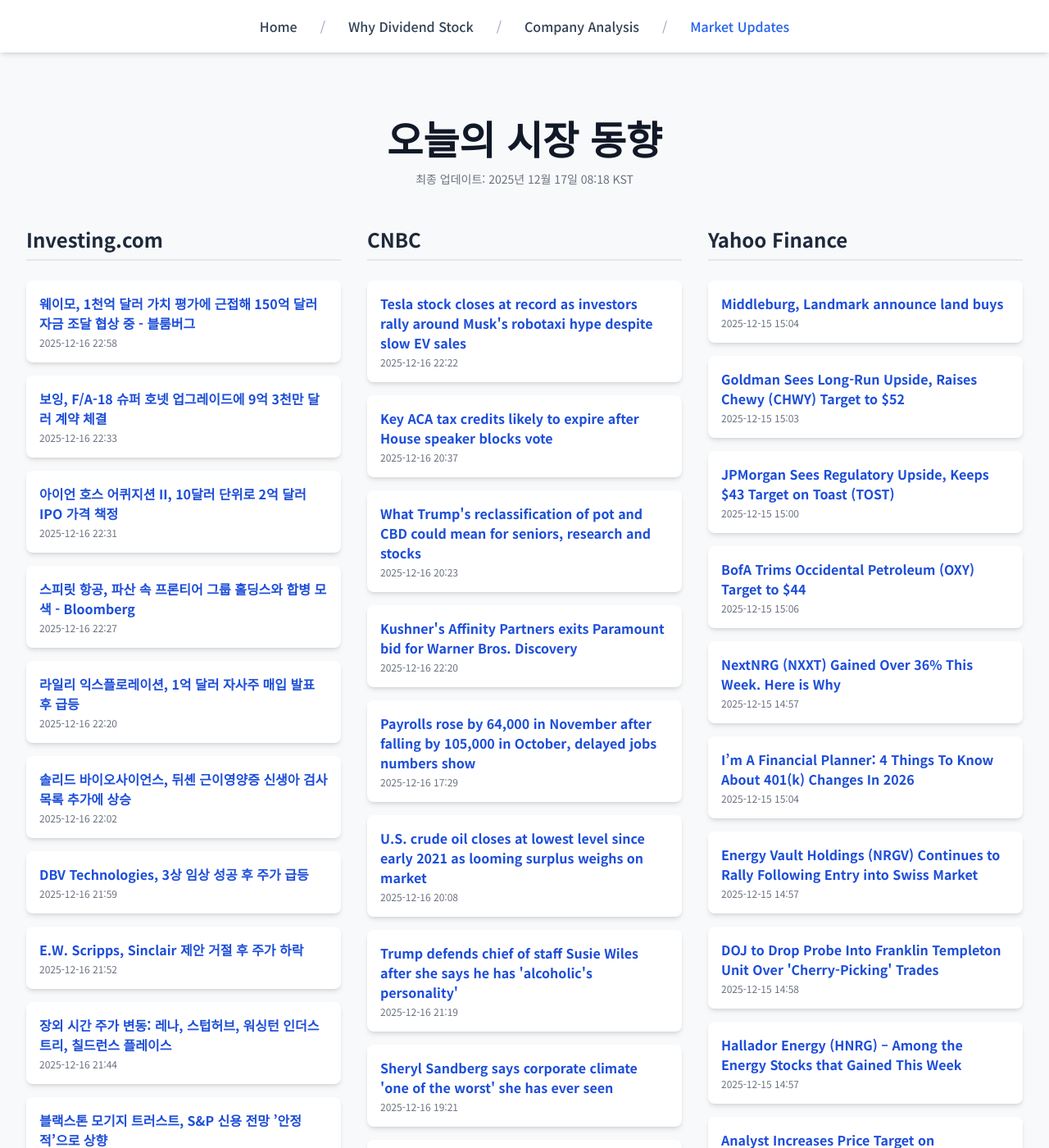
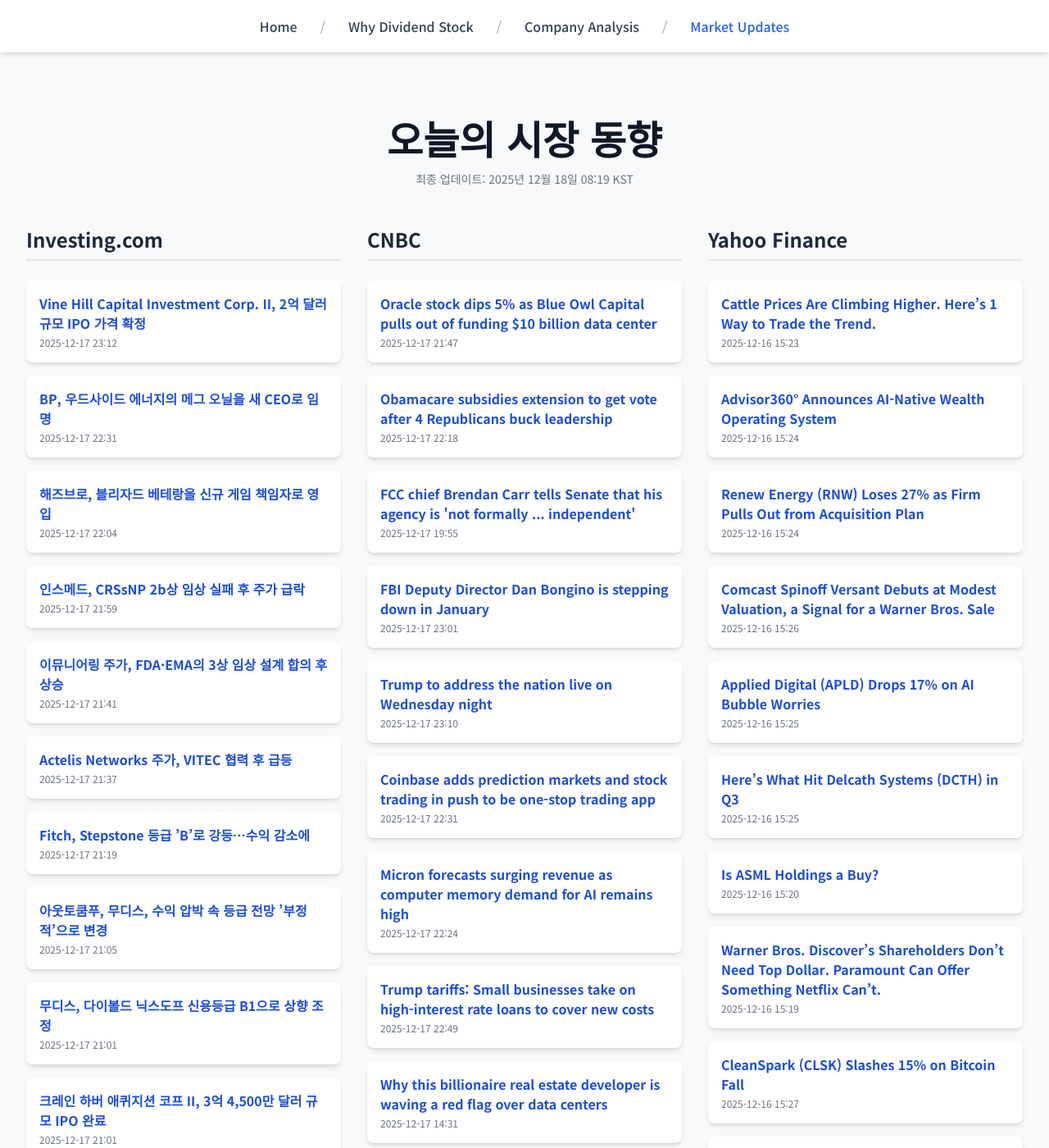
Before and after one commit to Kay-Hwang/my-company-analysis, a Jekyll site: the page built from market-updates.html, in a window 1280 px wide and 1400 px high. Shown: the whole window at 82% size. Built offline with Jekyll 4.4.1, drawn with Linux system fonts in a browser that asks for light colours; nearby versions of some CDN libraries; a script that is not in the unit is left out; some of the changed text lies outside the part shown.

Commit message:
Update daily data

```diff
--- a/_data/latest_data.json
+++ b/_data/latest_data.json
@@ -1,190 +1,190 @@
 {
-  "lastUpdated": "2025년 12월 17일 08:18 KST",
+  "lastUpdated": "2025년 12월 18일 08:19 KST",
   "news": {
     "investing": [
       {
-        "title": "웨이모, 1천억 달러 가치 평가에 근접해 150억 달러 자금 조달 협상 중 - 블룸버그",
-        "link": "https://kr.investing.com/news/stock-market-news/article-1757741",
-        "pubDate": "2025-12-16 22:58:42",
-        "summary": "웨이모, 1천억 달러 가치 평가에 근접해 150억 달러 자금 조달 협상 중 - 블룸버그"
+        "title": "Vine Hill Capital Investment Corp. II, 2억 달러 규모 IPO 가격 확정",
+        "link": "https://kr.investing.com/news/stock-market-news/article-432SI-1759531",
+        "pubDate": "2025-12-17 23:12:05",
+        "summary": "Vine Hill Capital Investment Corp. II, 2억 달러 규모 IPO 가격 확정"
       },
       {
-        "title": "보잉, F/A-18 슈퍼 호넷 업그레이드에 9억 3천만 달러 계약 체결",
-        "link": "https://kr.investing.com/news/stock-market-news/article-93CH-1757714",
-        "pubDate": "2025-12-16 22:33:05",
-        "summary": "보잉, F/A-18 슈퍼 호넷 업그레이드에 9억 3천만 달러 계약 체결"
+        "title": "BP, 우드사이드 에너지의 메그 오닐을 새 CEO로 임명",
+        "link": "https://kr.investing.com/news/stock-market-news/article-1759481",
+        "pubDate": "2025-12-17 22:31:15",
+        "summary": "BP, 우드사이드 에너지의 메그 오닐을 새 CEO로 임명"
       },
       {
-        "title": "아이언 호스 어퀴지션 II, 10달러 단위로 2억 달러 IPO 가격 책정",
-        "link": "https://kr.investing.com/news/stock-market-news/article-432SI-1757711",
-        "pubDate": "2025-12-16 22:31:13",
-        "summary": "아이언 호스 어퀴지션 II, 10달러 단위로 2억 달러 IPO 가격 책정"
+        "title": "해즈브로, 블리자드 베테랑을 신규 게임 책임자로 영입",
+        "link": "https://kr.investing.com/news/stock-market-news/article-93CH-1759445",
+        "pubDate": "2025-12-17 22:04:47",
+        "summary": "해즈브로, 블리자드 베테랑을 신규 게임 책임자로 영입"
       },
       {
-        "title": "스피릿 항공, 파산 속 프론티어 그룹 홀딩스와 합병 모색 - Bloomberg",
-        "link": "https://kr.investing.com/news/stock-market-news/article-93CH-1757707",
-        "pubDate": "2025-12-16 22:27:54",
-        "summary": "스피릿 항공, 파산 속 프론티어 그룹 홀딩스와 합병 모색 - Bloomberg"
+        "title": "인스메드, CRSsNP 2b상 임상 실패 후 주가 급락",
+        "link": "https://kr.investing.com/news/stock-market-news/article-93CH-1759430",
+        "pubDate": "2025-12-17 21:59:46",
+        "summary": "인스메드, CRSsNP 2b상 임상 실패 후 주가 급락"
       },
       {
-        "title": "라일리 익스플로레이션, 1억 달러 자사주 매입 발표 후 급등",
-        "link": "https://kr.investing.com/news/stock-market-news/article-93CH-1757704",
-        "pubDate": "2025-12-16 22:20:51",
-        "summary": "라일리 익스플로레이션, 1억 달러 자사주 매입 발표 후 급등"
+        "title": "이뮤니어링 주가, FDA·EMA의 3상 임상 설계 합의 후 상승",
+        "link": "https://kr.investing.com/news/stock-market-news/article-93CH-1759409",
+        "pubDate": "2025-12-17 21:41:52",
+        "summary": "이뮤니어링 주가, FDA·EMA의 3상 임상 설계 합의 후 상승"
       },
       {
-        "title": "솔리드 바이오사이언스, 뒤셴 근이영양증 신생아 검사 목록 추가에 상승",
-        "link": "https://kr.investing.com/news/stock-market-news/article-93CH-1757679",
-        "pubDate": "2025-12-16 22:02:52",
-        "summary": "솔리드 바이오사이언스, 뒤셴 근이영양증 신생아 검사 목록 추가에 상승"
+        "title": "Actelis Networks 주가, VITEC 협력 후 급등",
+        "link": "https://kr.investing.com/news/stock-market-news/article-93CH-1759394",
+        "pubDate": "2025-12-17 21:37:29",
+        "summary": "Actelis Networks 주가, VITEC 협력 후 급등"
       },
       {
-        "title": "DBV Technologies, 3상 임상 성공 후 주가 급등",
-        "link": "https://kr.investing.com/news/stock-market-news/article-93CH-1757675",
-        "pubDate": "2025-12-16 21:59:48",
-        "summary": "DBV Technologies, 3상 임상 성공 후 주가 급등"
+        "title": "Fitch, Stepstone 등급 ’B’로 강등…수익 감소에",
+        "link": "https://kr.investing.com/news/stock-market-news/article-93CH-1759354",
+        "pubDate": "2025-12-17 21:19:31",
+        "summary": "Fitch, Stepstone 등급 ’B’로 강등…수익 감소에"
       },
       {
-        "title": "E.W. Scripps, Sinclair 제안 거절 후 주가 하락",
-        "link": "https://kr.investing.com/news/stock-market-news/article-93CH-1757668",
-        "pubDate": "2025-12-16 21:52:25",
-        "summary": "E.W. Scripps, Sinclair 제안 거절 후 주가 하락"
+        "title": "아웃토쿰푸, 무디스, 수익 압박 속 등급 전망 ’부정적’으로 변경",
+        "link": "https://kr.investing.com/news/stock-market-news/article-93CH-1759296",
+        "pubDate": "2025-12-17 21:05:41",
+        "summary": "아웃토쿰푸, 무디스, 수익 압박 속 등급 전망 ’부정적’으로 변경"
       },
       {
-        "title": "장외 시간 주가 변동: 레나, 스텁허브, 워싱턴 인더스트리, 칠드런스 플레이스",
-        "link": "https://kr.investing.com/news/stock-market-news/article-432SI-1757659",
-        "pubDate": "2025-12-16 21:44:03",
-        "summary": "장외 시간 주가 변동: 레나, 스텁허브, 워싱턴 인더스트리, 칠드런스 플레이스"
+        "title": "무디스, 다이볼드 닉스도프 신용등급 B1으로 상향 조정",
+        "link": "https://kr.investing.com/news/stock-market-news/article-93CH-1759286",
+        "pubDate": "2025-12-17 21:01:29",
+        "summary": "무디스, 다이볼드 닉스도프 신용등급 B1으로 상향 조정"
       },
       {
-        "title": "블랙스톤 모기지 트러스트, S&P 신용 전망 ’안정적’으로 상향",
-        "link": "https://kr.investing.com/news/stock-market-news/article-93CH-1757657",
-        "pubDate": "2025-12-16 21:42:42",
-        "summary": "블랙스톤 모기지 트러스트, S&P 신용 전망 ’안정적’으로 상향"
+        "title": "크레인 하버 애퀴지션 코프 II, 3억 4,500만 달러 규모 IPO 완료",
+        "link": "https://kr.investing.com/news/stock-market-news/article-432SI-1759289",
+        "pubDate": "2025-12-17 21:01:17",
+        "summary": "크레인 하버 애퀴지션 코프 II, 3억 4,500만 달러 규모 IPO 완료"
       }
     ],
     "cnbc": [
       {
-        "title": "Tesla stock closes at record as investors rally around Musk's robotaxi hype despite slow EV sales",
-        "link": "https://www.cnbc.com/2025/12/16/tesla-stock-hits-record-on-robotaxi-hype-despite-drop-in-ev-sales.html",
-        "pubDate": "Tue, 16 Dec 2025 22:22:31 GMT",
-        "summary": "Wall Street's bullishness on Tesla has returned after the stock had its worst performance since 2022 in the first quarter of the year."
+        "title": "Oracle stock dips 5% as Blue Owl Capital pulls out of funding $10 billion data center",
+        "link": "https://www.cnbc.com/2025/12/17/oracle-stock-blue-owl-michigan-data-center.html",
+        "pubDate": "Wed, 17 Dec 2025 21:47:26 GMT",
+        "summary": "The cloud company later said the project was moving forward and \"on schedule,\" but that Blue Owl was not part of equity talks."
       },
       {
-        "title": "Key ACA tax credits likely to expire after House speaker blocks vote",
-        "link": "https://www.cnbc.com/2025/12/16/aca-tax-credits-house-johnson.html",
-        "pubDate": "Tue, 16 Dec 2025 20:37:47 GMT",
-        "summary": "Democrats in the House back a last-ditch effort to extend Obamacare subsidies, which relies on a tactic recently used for the Jeffrey Epstein files bill."
+        "title": "Obamacare subsidies extension to get vote after 4 Republicans buck leadership",
+        "link": "https://www.cnbc.com/2025/12/17/johnson-aca-republicans-health.html",
+        "pubDate": "Wed, 17 Dec 2025 22:18:23 GMT",
+        "summary": "Millions of Americans will face much higher health insurance premiums in 2026 if Congress does not extend boosted subsidies for Obamacare plans."
       },
       {
-        "title": "What Trump's reclassification of pot and CBD could mean for seniors, research and stocks",
-        "link": "https://www.cnbc.com/2025/12/16/trump-medicare-pot-seniors-marijuana-reclassification.html",
-        "pubDate": "Tue, 16 Dec 2025 20:23:53 GMT",
-        "summary": "Reclassification to a Schedule III drug and possible Medicare coverage for pot could unlock new investment from pharmaceutical companies."
+        "title": "FCC chief Brendan Carr tells Senate that his agency is 'not formally ... independent'",
+        "link": "https://www.cnbc.com/2025/12/17/fcc-carr-senate-jimmy-kimmel-kirk.html",
+        "pubDate": "Wed, 17 Dec 2025 19:55:29 GMT",
+        "summary": "FCC chairman Brendan Carr testified to a congressional committee for the first time since ABC suspended Jimmy Kimmel's show following a Carr threat."
       },
       {
-        "title": "Kushner's Affinity Partners exits Paramount bid for Warner Bros. Discovery",
-        "link": "https://www.cnbc.com/2025/12/16/kushner-affinity-paramount-wbd-netflix.html",
-        "pubDate": "Tue, 16 Dec 2025 22:20:54 GMT",
-        "summary": "WBD agreed to sell its film studio and streaming service HBO Max to Netflix,  and plans to spin out Discovery Global, with its TV networks such as CNN and TNT."
+        "title": "FBI Deputy Director Dan Bongino is stepping down in January",
+        "link": "https://www.cnbc.com/2025/12/17/fbi-dan-bongino-steps-down-epstein-jan-6.html",
+        "pubDate": "Wed, 17 Dec 2025 23:01:34 GMT",
+        "summary": "Bongino had been selected by President Donald Trump for the high-profile law enforcement job despite him having no prior FBI experience."
       },
       {
-        "title": "Payrolls rose by 64,000 in November after falling by 105,000 in October, delayed jobs numbers show",
-        "link": "https://www.cnbc.com/2025/12/16/jobs-report-november-2025-.html",
-        "pubDate": "Tue, 16 Dec 2025 17:29:04 GMT",
-        "summary": "Nonfarm payrolls were expected to increase by 45,000 in November as the unemployment rate rose to 4.5%."
+        "title": "Trump to address the nation live on Wednesday night",
+        "link": "https://www.cnbc.com/2025/12/17/watch-trump-white-house-address.html",
+        "pubDate": "Wed, 17 Dec 2025 23:10:27 GMT",
+        "summary": "President Trump will address the nation Wednesday as his approval ratings are dipping according to several polls."
       },
       {
-        "title": "U.S. crude oil closes at lowest level since early 2021 as looming surplus weighs on market",
-        "link": "https://www.cnbc.com/2025/12/16/crude-oil-prices-today.html",
-        "pubDate": "Tue, 16 Dec 2025 20:08:45 GMT",
-        "summary": "The oil market is under pressure as OPEC+ members have rapidly ramped up production and the U.S. pushes Ukraine to accept a peace agreement with Russia."
+        "title": "Coinbase adds prediction markets and stock trading in push to be one-stop trading app",
+        "link": "https://www.cnbc.com/2025/12/17/coinbase-prediction-markets-stock-trading-stablecoins.html",
+        "pubDate": "Wed, 17 Dec 2025 22:31:58 GMT",
+        "summary": "Coinbase is expanding into stocks, advanced trading, prediction markets, and new tools for businesses, developers, and automated financial guidance."
       },
       {
-        "title": "Trump defends chief of staff Susie Wiles after she says he has 'alcoholic's personality'",
-        "link": "https://www.cnbc.com/2025/12/16/trump-susie-wiles-lawsuits-epstein-musk.html",
-        "pubDate": "Tue, 16 Dec 2025 21:19:24 GMT",
-        "summary": "Wiles, in the rare, candid interviews, described Trump's \"reciprocal\" tariff policy as \"so much thinking out loud.\""
+        "title": "Micron forecasts surging revenue as computer memory demand for AI remains high",
+        "link": "https://www.cnbc.com/2025/12/17/micron-q1-earnings-forecast-memory-demand-ai.html",
+        "pubDate": "Wed, 17 Dec 2025 22:24:56 GMT",
+        "summary": "The high demand for memory has driven Micron shares higher and they are up 168% in 2025."
       },
       {
-        "title": "Sheryl Sandberg says corporate climate 'one of the worst' she has ever seen",
-        "link": "https://www.cnbc.com/2025/12/16/sheryl-sandberg-corporate-culture-women-careers-opportunities.html",
-        "pubDate": "Tue, 16 Dec 2025 19:21:04 GMT",
-        "summary": "Sheryl Sandberg says corporate climate is 'one of the worst' ever and there is no excuse for companies to backslide on efforts to level career playing field."
+        "title": "Trump tariffs: Small businesses take on high-interest rate loans to cover new costs",
+        "link": "https://www.cnbc.com/2025/12/17/trump-trade-tariffs-business-loans.html",
+        "pubDate": "Wed, 17 Dec 2025 22:49:03 GMT",
+        "summary": "Even if the Supreme Court rules Trump tariffs are illegal, high interest rates and fees on predatory loans are leaving some businesses facing years of debt."
       },
       {
-        "title": "Birkin bag prices are sinking at auction despite high-profile sales",
-        "link": "https://www.cnbc.com/2025/12/16/birkin-bag-prices-sink-auction.html",
-        "pubDate": "Tue, 16 Dec 2025 17:53:06 GMT",
-        "summary": "Luxury experts say aspirational luxury consumers are facing new pressures from inflation and a slowing job market, meaning fewer Birkin buyers at auction."
+        "title": "Why this billionaire real estate developer is waving a red flag over data centers",
+        "link": "https://www.cnbc.com/2025/12/17/billionaire-real-estate-developer-red-flag-data-centers.html",
+        "pubDate": "Wed, 17 Dec 2025 14:31:41 GMT",
+        "summary": "While big players such as Blackstone, KKR and Bain Capital are buying in, Fernando de Leon, founder of Leon Capital Group, said he is sitting out."
       },
       {
-        "title": "Why China’s young are flocking to government jobs in record numbers",
-        "link": "https://www.cnbc.com/2025/12/17/china-youth-unemployment-civil-service-jobs-economy-slowdown.html",
-        "pubDate": "Tue, 16 Dec 2025 22:59:31 GMT",
-        "summary": "China's educated youth lower their ambitions to find security and better work-life balance in government jobs."
+        "title": "Travelers say these are the best U.S. airlines for on-time flights, customer satisfaction and more",
+        "link": "https://www.cnbc.com/2025/12/17/new-survey-travelers-say-these-are-the-best-us-airlines.html",
+        "pubDate": "Wed, 17 Dec 2025 17:50:49 GMT",
+        "summary": "AirHelp ranked the best U.S. airlines based on on-time performance, customers' opinions and claim processing."
       }
     ],
     "yahoo": [
       {
-        "title": "Middleburg, Landmark announce land buys",
-        "link": "https://finance.yahoo.com/news/middleburg-landmark-announce-land-buys-150402213.html",
-        "pubDate": "2025-12-15T15:04:02Z",
-        "summary": "Middleburg, Landmark announce land buys"
+        "title": "Cattle Prices Are Climbing Higher. Here’s 1 Way to Trade the Trend.",
+        "link": "https://finance.yahoo.com/news/cattle-prices-climbing-higher-1-152321688.html",
+        "pubDate": "2025-12-16T15:23:21Z",
+        "summary": "Cattle Prices Are Climbing Higher. Here’s 1 Way to Trade the Trend."
       },
       {
-        "title": "Goldman Sees Long-Run Upside, Raises Chewy (CHWY) Target to $52",
-        "link": "https://finance.yahoo.com/news/goldman-sees-long-run-upside-150303261.html",
-        "pubDate": "2025-12-15T15:03:03Z",
-        "summary": "Goldman Sees Long-Run Upside, Raises Chewy (CHWY) Target to $52"
+        "title": "Advisor360° Announces AI-Native Wealth Operating System",
+        "link": "https://finance.yahoo.com/news/advisor360-announces-ai-native-wealth-152444471.html",
+        "pubDate": "2025-12-16T15:24:44Z",
+        "summary": "Advisor360° Announces AI-Native Wealth Operating System"
       },
       {
-        "title": "JPMorgan Sees Regulatory Upside, Keeps $43 Target on Toast (TOST)",
-        "link": "https://finance.yahoo.com/news/jpmorgan-sees-regulatory-upside-keeps-150021752.html",
-        "pubDate": "2025-12-15T15:00:21Z",
-        "summary": "JPMorgan Sees Regulatory Upside, Keeps $43 Target on Toast (TOST)"
+        "title": "Renew Energy (RNW) Loses 27% as Firm Pulls Out from Acquisition Plan",
+        "link": "https://finance.yahoo.com/news/renew-energy-rnw-loses-27-152451199.html",
+        "pubDate": "2025-12-16T15:24:51Z",
+        "summary": "Renew Energy (RNW) Loses 27% as Firm Pulls Out from Acquisition Plan"
       },
       {
-        "title": "BofA Trims Occidental Petroleum (OXY) Target to $44",
-        "link": "https://finance.yahoo.com/news/bofa-trims-occidental-petroleum-oxy-150642790.html",
-        "pubDate": "2025-12-15T15:06:42Z",
-        "summary": "BofA Trims Occidental Petroleum (OXY) Target to $44"
+        "title": "Comcast Spinoff Versant Debuts at Modest Valuation, a Signal for a Warner Bros. Sale",
+        "link": "https://www.barrons.com/articles/versant-low-valuation-warner-bros-0277522e?siteid=yhoof2&yptr=yahoo",
+        "pubDate": "2025-12-16T15:26:00Z",
+        "summary": "Comcast Spinoff Versant Debuts at Modest Valuation, a Signal for a Warner Bros. Sale"
       },
       {
-        "title": "NextNRG (NXXT) Gained Over 36% This Week. Here is Why",
-        "link": "https://finance.yahoo.com/news/nextnrg-nxxt-gained-over-36-145744209.html",
-        "pubDate": "2025-12-15T14:57:44Z",
-        "summary": "NextNRG (NXXT) Gained Over 36% This Week. Here is Why"
+        "title": "Applied Digital (APLD) Drops 17% on AI Bubble Worries",
+        "link": "https://finance.yahoo.com/news/applied-digital-apld-drops-17-152556539.html",
+        "pubDate": "2025-12-16T15:25:56Z",
+        "summary": "Applied Digital (APLD) Drops 17% on AI Bubble Worries"
       },
       {
-        "title": "I’m A Financial Planner: 4 Things To Know About 401(k) Changes In 2026",
-        "link": "https://finance.yahoo.com/news/m-financial-planner-4-things-150405188.html",
-        "pubDate": "2025-12-15T15:04:05Z",
-        "summary": "I’m A Financial Planner: 4 Things To Know About 401(k) Changes In 2026"
+        "title": "Here’s What Hit Delcath Systems (DCTH) in Q3",
+        "link": "https://finance.yahoo.com/news/hit-delcath-systems-dcth-q3-152546739.html",
+        "pubDate": "2025-12-16T15:25:46Z",
+        "summary": "Here’s What Hit Delcath Systems (DCTH) in Q3"
       },
       {
-        "title": "Energy Vault Holdings (NRGV) Continues to Rally Following Entry into Swiss Market",
-        "link": "https://finance.yahoo.com/news/energy-vault-holdings-nrgv-continues-145745510.html",
-        "pubDate": "2025-12-15T14:57:45Z",
-        "summary": "Energy Vault Holdings (NRGV) Continues to Rally Following Entry into Swiss Market"
+        "title": "Is ASML Holdings a Buy?",
+        "link": "https://finance.yahoo.com/news/asml-holdings-buy-152000964.html",
+        "pubDate": "2025-12-16T15:20:00Z",
+        "summary": "Is ASML Holdings a Buy?"
       },
       {
-        "title": "DOJ to Drop Probe Into Franklin Templeton Unit Over 'Cherry-Picking' Trades",
-        "link": "https://www.wsj.com/livecoverage/stock-market-today-dow-sp-500-nasdaq-12-15-2025/card/doj-to-close-wamco-investigation-without-filing-charges-kYny6hOYTgBQ9lZ3oOQY?siteid=yhoof2&yptr=yahoo",
-        "pubDate": "2025-12-15T14:58:45Z",
-        "summary": "DOJ to Drop Probe Into Franklin Templeton Unit Over 'Cherry-Picking' Trades"
+        "title": "Warner Bros. Discover’s Shareholders Don’t Need Top Dollar. Paramount Can Offer Something Netflix Can’t.",
+        "link": "https://www.barrons.com/articles/warner-bros-paramount-netflix-shareholder-price-regulators-c61ac7fc?siteid=yhoof2&yptr=yahoo",
+        "pubDate": "2025-12-16T15:19:00Z",
+        "summary": "Warner Bros. Discover’s Shareholders Don’t Need Top Dollar. Paramount Can Offer Something Netflix Can’t."
       },
       {
-        "title": "Hallador Energy (HNRG) – Among the Energy Stocks that Gained This Week",
-        "link": "https://finance.yahoo.com/news/hallador-energy-hnrg-among-energy-145747227.html",
-        "pubDate": "2025-12-15T14:57:47Z",
-        "summary": "Hallador Energy (HNRG) – Among the Energy Stocks that Gained This Week"
+        "title": "CleanSpark (CLSK) Slashes 15% on Bitcoin Fall",
+        "link": "https://finance.yahoo.com/news/cleanspark-clsk-slashes-15-bitcoin-152725785.html",
+        "pubDate": "2025-12-16T15:27:25Z",
+        "summary": "CleanSpark (CLSK) Slashes 15% on Bitcoin Fall"
       },
       {
-        "title": "Analyst Increases Price Target on Weatherford International (WFRD)",
-        "link": "https://finance.yahoo.com/news/analyst-increases-price-target-weatherford-145752705.html",
-        "pubDate": "2025-12-15T14:57:52Z",
-        "summary": "Analyst Increases Price Target on Weatherford International (WFRD)"
+        "title": "ARK’s Cathie Wood Is Betting on a Crypto Stock Rebound. Here’s What She Bought.",
+        "link": "https://www.barrons.com/articles/ark-cathie-wood-buys-bitcoin-stocks-coinbase-bitmine-974f80b0?siteid=yhoof2&yptr=yahoo",
+        "pubDate": "2025-12-16T15:28:00Z",
+        "summary": "ARK’s Cathie Wood Is Betting on a Crypto Stock Rebound. Here’s What She Bought."
       }
     ]
   }
```
